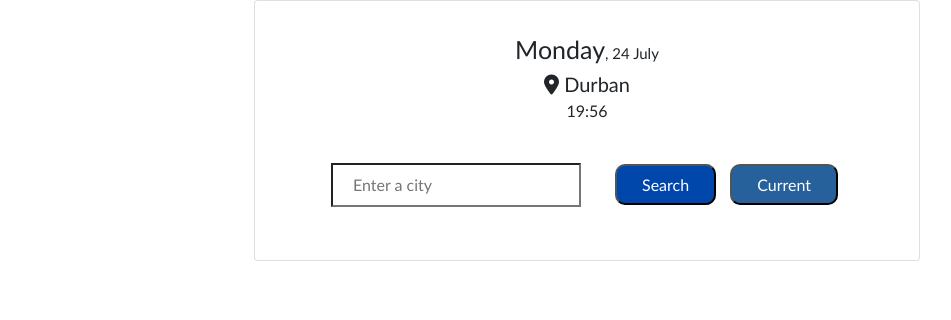
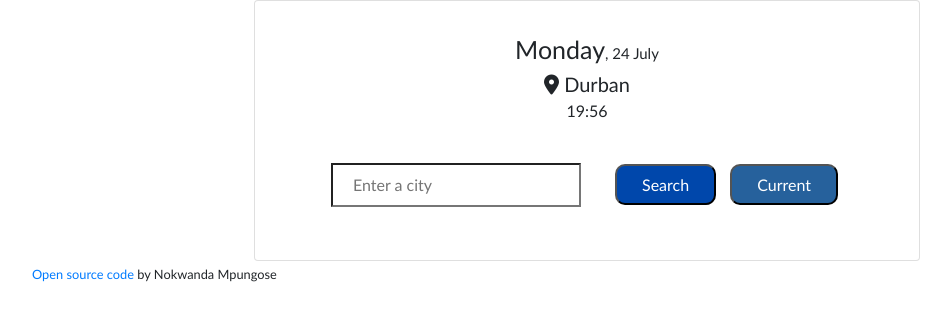
Before and after one commit to Nokwanda09/Weather-App, a plain HTML site: page index.html in a window 1280 px wide. Shown: the whole page, without its empty margins (53-1004 px from the left). Drawn offline with nearby package versions, Linux system fonts and the light colour scheme; no server answers.

Commit message:
Added open source code link

```diff
--- a/index.html
+++ b/index.html
@@ -54,6 +54,14 @@
           />
         </form>
       </div>
+      <p>
+        <small>
+          <a href="https://github.com/Nokwanda09/Weather-App" target="_blank">
+            Open source code</a
+          >
+          by Nokwanda Mpungose</small
+        >
+      </p>
     </div>
     <script src="src/index.js"></script>
   </body>
```
